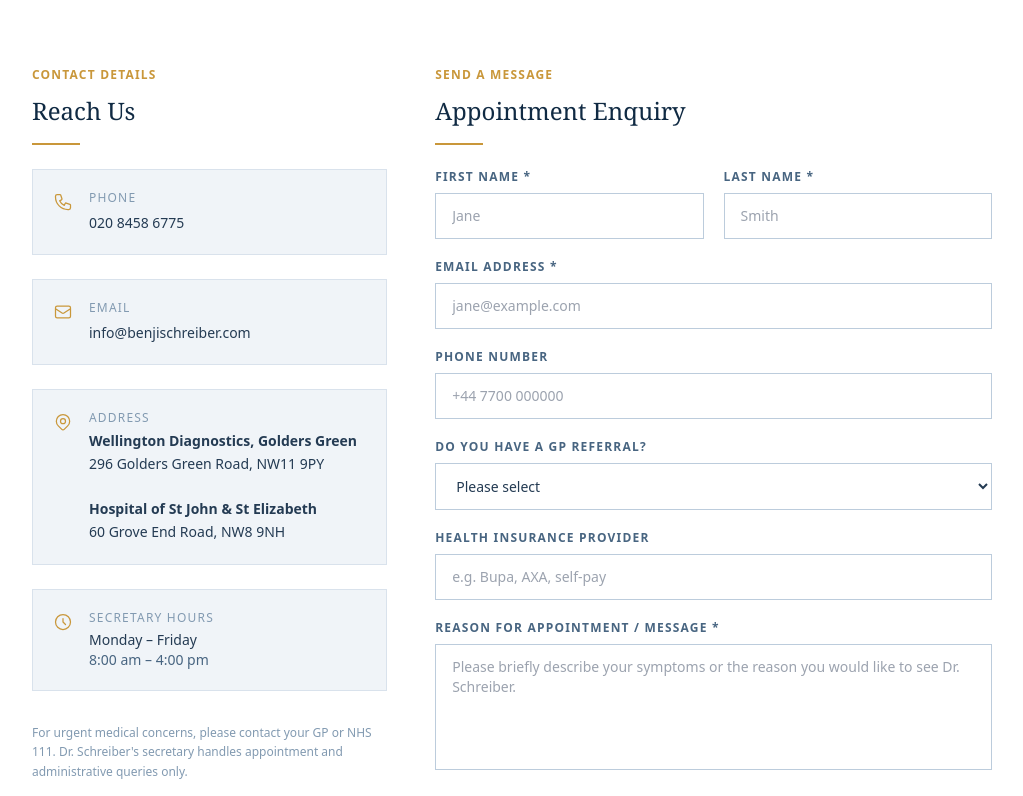
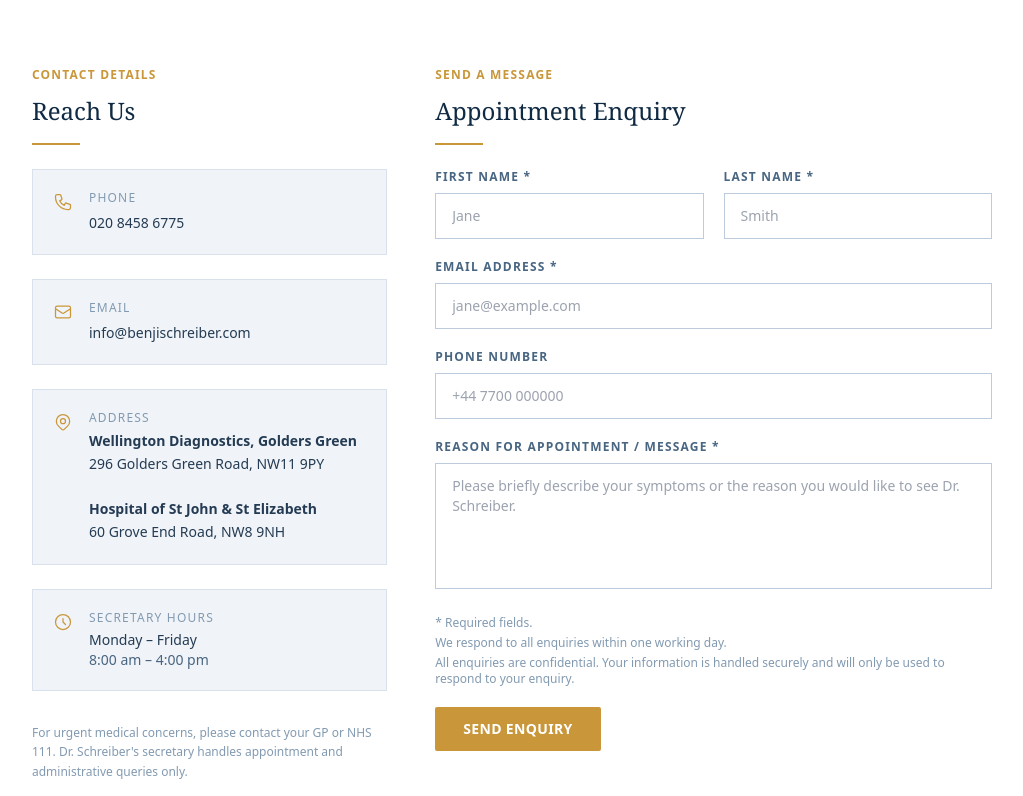
Before and after one commit to benjischreiber/benjischreiber-website, a Next.js app: page /contact in a window 1280 px wide. Shown: the part 440-1236 px from the top of the page, without its empty margins (128-1151 px from the left). Built offline with nearby package versions, Linux system fonts and the light colour scheme.

Commit message:
Remove GP referral and insurance fields from contact form

```diff
--- a/app/contact/page.tsx
+++ b/app/contact/page.tsx
@@ -217,34 +217,6 @@ export default function ContactPage() {
                   />
                 </div>
 
-                <div>
-                  <label htmlFor="referral" className="block text-xs font-semibold text-navy-600 uppercase tracking-widest mb-2">
-                    Do you have a GP referral?
-                  </label>
-                  <select
-                    id="referral"
-                    name="referral"
-                    className="w-full border border-navy-200 px-4 py-3 text-sm text-navy-800 focus:outline-none focus:border-gold-400 transition-colors bg-white"
-                  >
-                    <option value="">Please select</option>
-                    <option value="yes">Yes, I have a referral letter</option>
-                    <option value="no">No, self-referral</option>
-                    <option value="pending">Referral requested but not yet received</option>
-                  </select>
-                </div>
-
-                <div>
-                  <label htmlFor="insurance" className="block text-xs font-semibold text-navy-600 uppercase tracking-widest mb-2">
-                    Health Insurance Provider
-                  </label>
-                  <input
-                    type="text"
-                    id="insurance"
-                    name="insurance"
-                    className="w-full border border-navy-200 px-4 py-3 text-sm text-navy-800 focus:outline-none focus:border-gold-400 transition-colors"
-                    placeholder="e.g. Bupa, AXA, self-pay"
-                  />
-                </div>
 
                 <div>
                   <label htmlFor="message" className="block text-xs font-semibold text-navy-600 uppercase tracking-widest mb-2">
```
